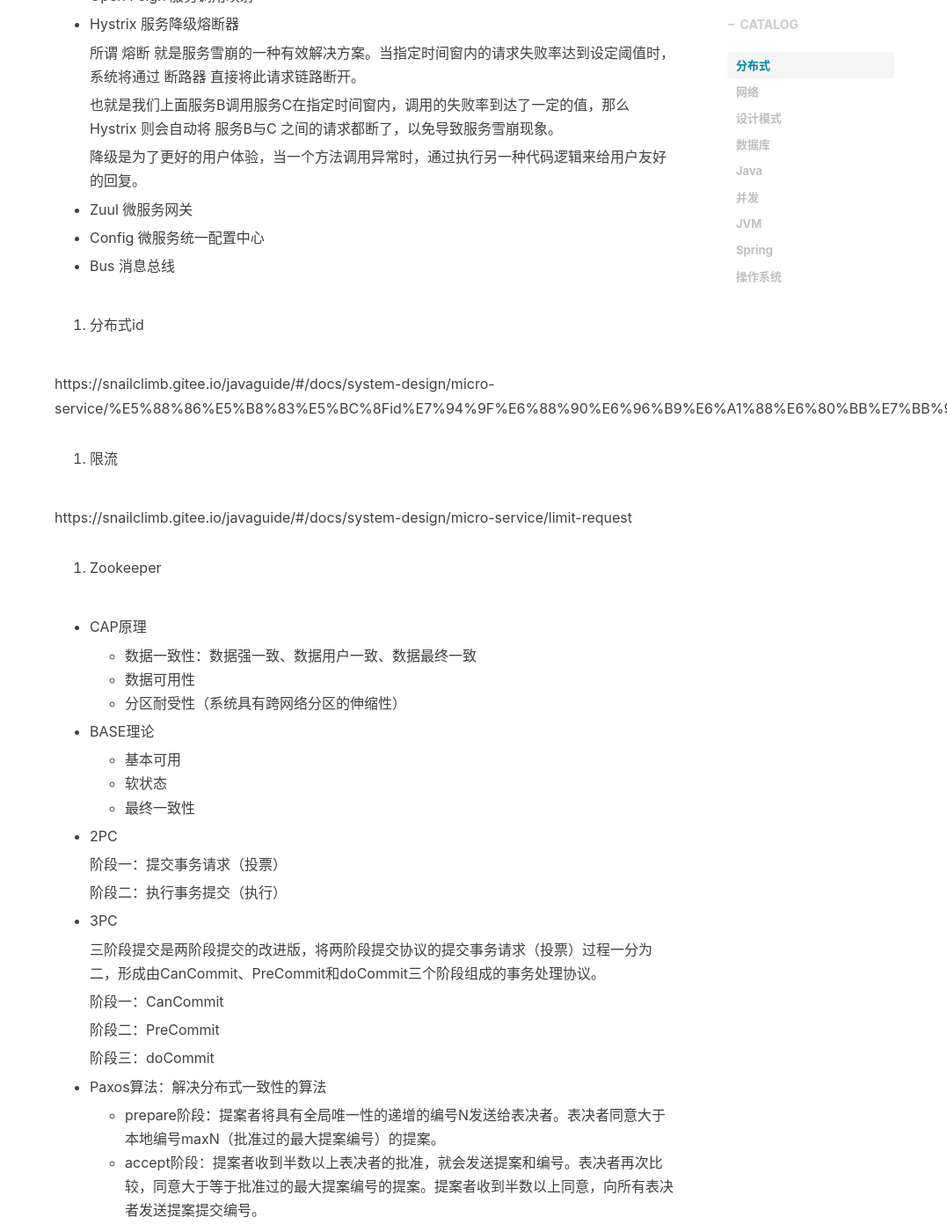
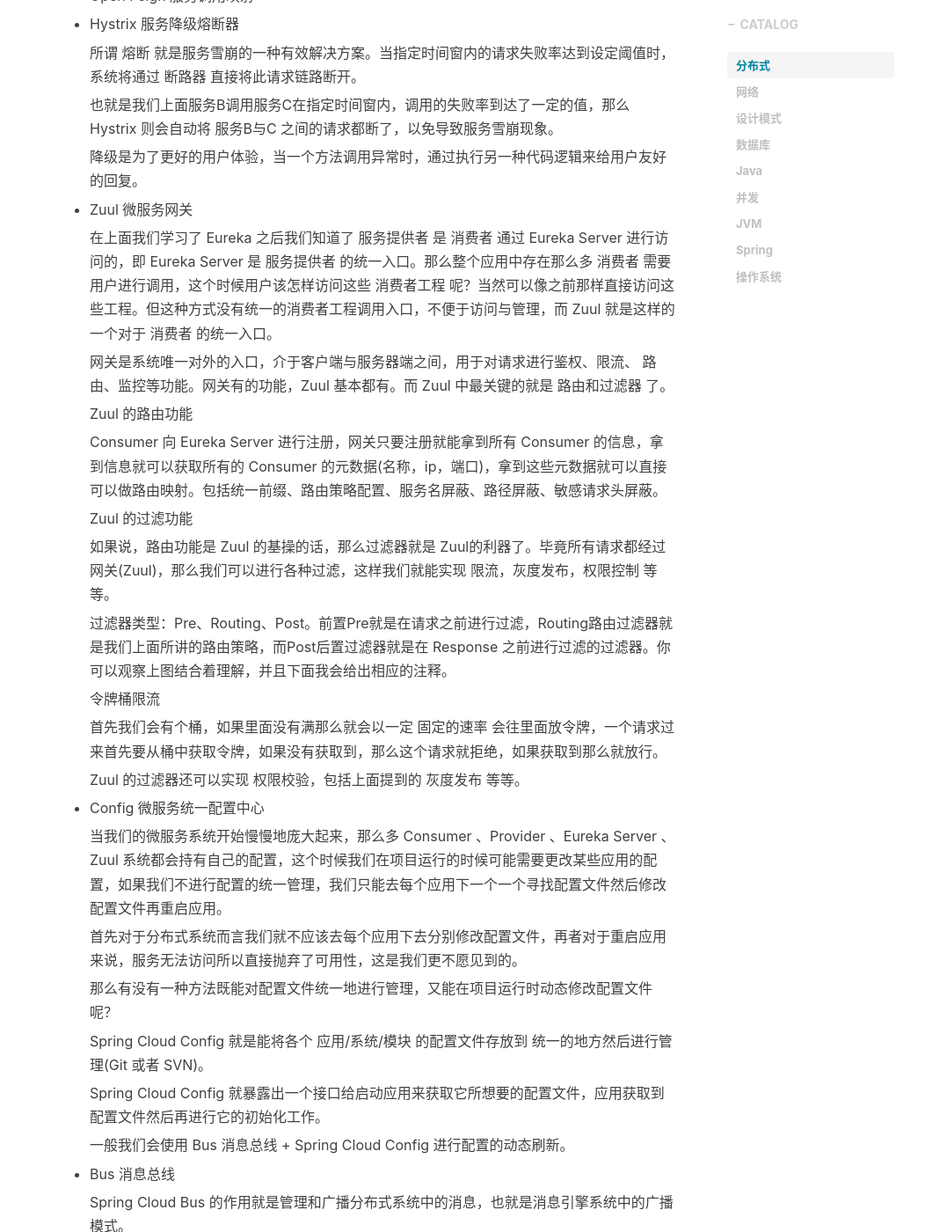
Before and after one commit to yycg/yycg.github.io, a Jekyll site: the page built from _posts/2020-07-05-总结.markdown, in a window 1280 px wide and 1400 px high, scrolled down 5767 px. Shown: the whole window at 88% size, without its empty margins (203-1280 px from the left). Built offline with Jekyll 4.4.1, drawn with Linux system fonts in a browser that asks for light colours; nearby versions of some CDN libraries; formulas are drawn with MathJax 3; comment, search, counter and statistics services are not loaded; some of the changed text lies outside the part shown.

Commit message:
update 20/8/11

````diff
--- a/_posts/2020-07-05-总结.markdown
+++ b/_posts/2020-07-05-总结.markdown
@@ -207,17 +207,78 @@
 
   - Zuul 微服务网关
 
+    在上面我们学习了 Eureka 之后我们知道了 服务提供者 是 消费者 通过 Eureka Server 进行访问的，即 Eureka Server 是 服务提供者 的统一入口。那么整个应用中存在那么多 消费者 需要用户进行调用，这个时候用户该怎样访问这些 消费者工程 呢？当然可以像之前那样直接访问这些工程。但这种方式没有统一的消费者工程调用入口，不便于访问与管理，而 Zuul 就是这样的一个对于 消费者 的统一入口。
+
+    网关是系统唯一对外的入口，介于客户端与服务器端之间，用于对请求进行鉴权、限流、 路由、监控等功能。网关有的功能，Zuul 基本都有。而 Zuul 中最关键的就是 路由和过滤器 了。
+
+    Zuul 的路由功能
+
+    Consumer 向 Eureka Server 进行注册，网关只要注册就能拿到所有 Consumer 的信息，拿到信息就可以获取所有的 Consumer 的元数据(名称，ip，端口)，拿到这些元数据就可以直接可以做路由映射。包括统一前缀、路由策略配置、服务名屏蔽、路径屏蔽、敏感请求头屏蔽。
+
+    Zuul 的过滤功能
+
+    如果说，路由功能是 Zuul 的基操的话，那么过滤器就是 Zuul的利器了。毕竟所有请求都经过网关(Zuul)，那么我们可以进行各种过滤，这样我们就能实现 限流，灰度发布，权限控制 等等。
+
+    过滤器类型：Pre、Routing、Post。前置Pre就是在请求之前进行过滤，Routing路由过滤器就是我们上面所讲的路由策略，而Post后置过滤器就是在 Response 之前进行过滤的过滤器。你可以观察上图结合着理解，并且下面我会给出相应的注释。
+
+    令牌桶限流
+
+    首先我们会有个桶，如果里面没有满那么就会以一定 固定的速率 会往里面放令牌，一个请求过来首先要从桶中获取令牌，如果没有获取到，那么这个请求就拒绝，如果获取到那么就放行。
+
+    Zuul 的过滤器还可以实现 权限校验，包括上面提到的 灰度发布 等等。
+
   - Config 微服务统一配置中心
+
+    当我们的微服务系统开始慢慢地庞大起来，那么多 Consumer 、Provider 、Eureka Server 、Zuul 系统都会持有自己的配置，这个时候我们在项目运行的时候可能需要更改某些应用的配置，如果我们不进行配置的统一管理，我们只能去每个应用下一个一个寻找配置文件然后修改配置文件再重启应用。
+
+    首先对于分布式系统而言我们就不应该去每个应用下去分别修改配置文件，再者对于重启应用来说，服务无法访问所以直接抛弃了可用性，这是我们更不愿见到的。
+
+    那么有没有一种方法既能对配置文件统一地进行管理，又能在项目运行时动态修改配置文件呢？
+
+    Spring Cloud Config 就是能将各个 应用/系统/模块 的配置文件存放到 统一的地方然后进行管理(Git 或者 SVN)。
+
+    Spring Cloud Config 就暴露出一个接口给启动应用来获取它所想要的配置文件，应用获取到配置文件然后再进行它的初始化工作。
+
+    一般我们会使用 Bus 消息总线 + Spring Cloud Config 进行配置的动态刷新。
 
   - Bus 消息总线
 
+    Spring Cloud Bus 的作用就是管理和广播分布式系统中的消息，也就是消息引擎系统中的广播模式。
+
 9. 分布式id
 
-  https://snailclimb.gitee.io/javaguide/#/docs/system-design/micro-service/%E5%88%86%E5%B8%83%E5%BC%8Fid%E7%94%9F%E6%88%90%E6%96%B9%E6%A1%88%E6%80%BB%E7%BB%93
+  > [分布式id生成方案总结](https://snailclimb.gitee.io/javaguide/#/docs/system-design/micro-service/%E5%88%86%E5%B8%83%E5%BC%8Fid%E7%94%9F%E6%88%90%E6%96%B9%E6%A1%88%E6%80%BB%E7%BB%93)
+
+  - UUID：不适合作为主键，因为太长了，并且无序不可读，查询效率低。比较适合用于生成唯一的名字的标示比如文件的名字。
+  - 数据库自增 id：业务系统每次需要一个ID时，都需要请求数据库获取，性能低，并且如果此数据库实例下线了，那么将影响所有的业务系统。
+  - 数据库多主模式：两台数据库分别设置不同步长，生成不重复ID的策略来实现高可用。问题是无法新增实例。
+  - 利用redis生成id
+  - 号端模式
+
+    ```sql
+    CREATE TABLE id_generator (
+      id int(10) NOT NULL,
+      current_max_id bigint(20) NOT NULL COMMENT '当前最大id',
+      increment_step int(10) NOT NULL COMMENT '号段的长度',
+      PRIMARY KEY (`id`)
+    ) ENGINE=InnoDB DEFAULT CHARSET=utf8;
+    ```
+
+    ```sql
+    update id_generator set current_max_id=#{newMaxId}, version=version+1 where version = #{version}
+    ```
+
+  - twitter snowflake雪花算法：时间戳、工作机器id、序列号
+  - 美团Leaf
 
 9. 限流
 
-  https://snailclimb.gitee.io/javaguide/#/docs/system-design/micro-service/limit-request
+  > [限流的算法有哪些？](https://snailclimb.gitee.io/javaguide/#/docs/system-design/micro-service/limit-request)
+
+  - 固定窗口计数器算法：规定我们单位时间处理的请求数量。
+  - 滑动窗口计数器算法：例如我们的接口限流每分钟处理60个请求，我们可以把 1 分钟分为60个窗口。每隔1秒移动一次， 如果当前窗口的请求计数总和超过了限制的数量的话就不再处理其他请求。
+  - 漏桶算法：往桶中以任意速率流入水，以一定速率流出水。当水超过桶流量则丢弃，因为桶容量是不变的，保证了整体的速率。
+  - 令牌桶算法：首先我们会有个桶，如果里面没有满那么就会以一定 固定的速率 会往里面放令牌，一个请求过来首先要从桶中获取令牌，如果没有获取到，那么这个请求就拒绝，如果获取到那么就放行。
 
 9. Zookeeper
 
@@ -260,7 +321,9 @@
 
 10. 分布式锁
 
-  https://www.cnblogs.com/shoshana-kong/p/9581557.html
+  > [分布式锁的3种实现方式](https://www.cnblogs.com/shoshana-kong/p/9581557.html)
+
+
 
 10. Kafka
 
````
